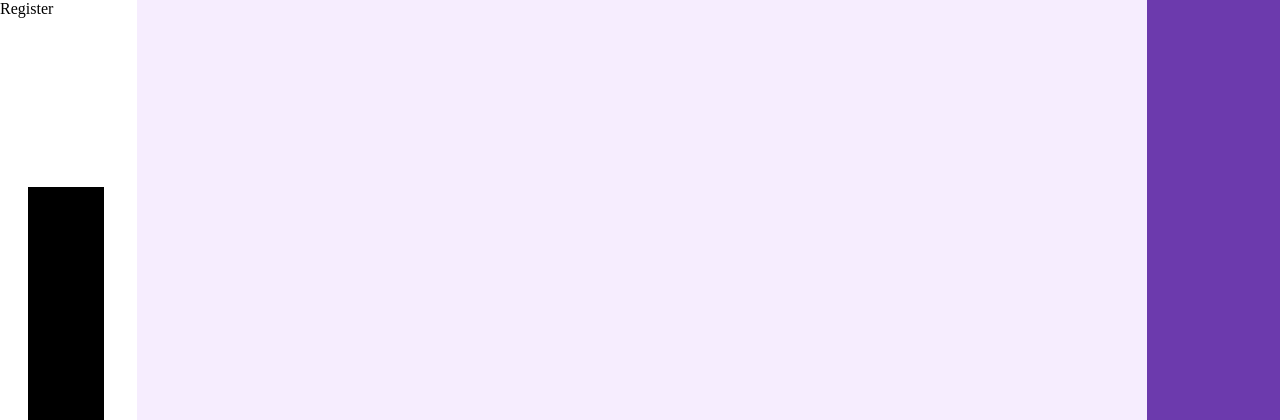
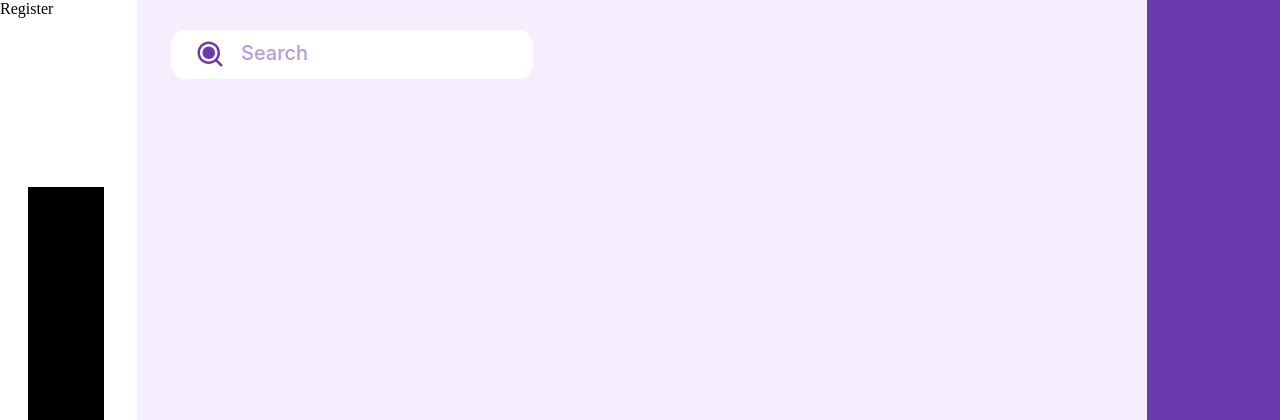
Before and after one commit to wand3/Patient-Information-System, a Flask app: page / in a window 1280 px wide. Shown: the top 420 px of the page. Run offline with Flask 3, Linux system fonts and the light colour scheme; parts of the project's set-up code (start-up, migrations or seed data) failed here and were passed over.

Commit message:
body section style begins

```diff
--- a/webapp/static/styles/nav-styles.css
+++ b/webapp/static/styles/nav-styles.css
@@ -7,3 +7,41 @@
     background-color: black;
 
 }
+
+
+.home-body .search-box{
+    position: absolute;
+    width: 362px;
+    height: 49px;
+    left: 34px;
+    top: 30px;
+
+    background: #FFFFFF;
+    border-radius: 15px;
+}
+
+.home-body .search-box > svg{
+    position: absolute;
+    width: 30px;
+    height: 30px;
+    left: 24px;
+    top: 9px;
+}
+
+.home-body .search-box > p{
+    position: absolute;
+    width: 85px;
+    height: 29px;
+    left: 70px;
+    top: -9px;
+
+    font-family: 'Inter';
+    font-style: normal;
+    font-weight: 500;
+    font-size: 20px;
+    line-height: 24px;
+
+    color: var(--bg-dark);
+    opacity: .5;
+
+}
--- a/webapp/templates/user_body.html
+++ b/webapp/templates/user_body.html
@@ -1,5 +1,11 @@
 <!-- body of home page for both roles
 use the has_role -->
 {% block homebody %}
-
+    <div class="search-box">
+        <svg width="30" height="30" viewBox="0 0 30 30" fill="none" xmlns="http://www.w3.org/2000/svg">
+            <path d="M20 13.75C20 17.2018 17.2018 20 13.75 20C10.2982 20 7.5 17.2018 7.5 13.75C7.5 10.2982 10.2982 7.5 13.75 7.5C17.2018 7.5 20 10.2982 20 13.75Z" fill="#6C3AAD"/>
+            <path fill-rule="evenodd" clip-rule="evenodd" d="M2.5 13.75C2.5 7.5368 7.5368 2.5 13.75 2.5C19.9632 2.5 25 7.5368 25 13.75C25 16.4063 24.0794 18.8475 22.5399 20.7721L27.1339 25.3661C27.622 25.8543 27.622 26.6457 27.1339 27.1339C26.6457 27.622 25.8543 27.622 25.3661 27.1339L20.7721 22.5399C18.8475 24.0794 16.4063 25 13.75 25C7.5368 25 2.5 19.9632 2.5 13.75ZM13.75 5C8.91751 5 5 8.91751 5 13.75C5 18.5825 8.91751 22.5 13.75 22.5C18.5825 22.5 22.5 18.5825 22.5 13.75C22.5 8.91751 18.5825 5 13.75 5Z" fill="#6C3AAD"/>
+        </svg>
+        <p>Search</p>
+    </div>
 {% endblock %}
```
Also changed, not shown: webapp/templates/doctor-body.html (deleted).
